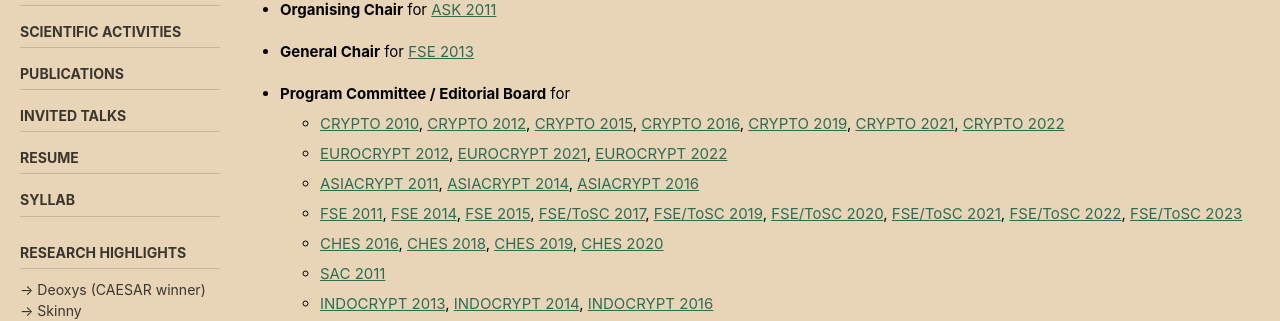
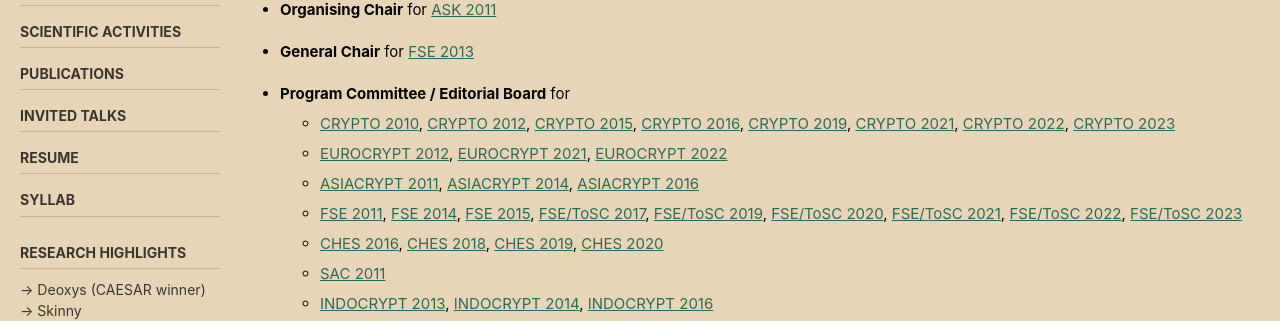
Before and after one commit to thomaspeyrin/web, a Jekyll site: the page built from activities.md, in a window 1280 px wide and 900 px high. Shown: the part 211-532 px from the top of the window. Built offline with Jekyll 4.4.1, drawn with Linux system fonts in a browser that asks for light colours; cached includes are drawn as plain includes; nearby versions of some CDN libraries; our own code applies the rules of GitHub Pages for plain Markdown files.

Commit message:
Update activities.md

```diff
--- a/activities.md
+++ b/activities.md
@@ -21,7 +21,7 @@ sidebar:
 - **General Chair** for [FSE 2013](http://fse2013.spms.ntu.edu.sg/)
 
 - **Program Committee / Editorial Board** for
-  - [CRYPTO 2010]("http://www.iacr.org/conferences/crypto2010"), [CRYPTO 2012]("http://www.iacr.org/conferences/crypto2012"), [CRYPTO 2015]("http://www.iacr.org/conferences/crypto2015"), [CRYPTO 2016]("http://www.iacr.org/conferences/crypto2016"), [CRYPTO 2019]("http://www.iacr.org/conferences/crypto2019"), [CRYPTO 2021]("http://www.iacr.org/conferences/crypto2021"), [CRYPTO 2022]("http://www.iacr.org/conferences/crypto2022")
+  - [CRYPTO 2010]("http://www.iacr.org/conferences/crypto2010"), [CRYPTO 2012]("http://www.iacr.org/conferences/crypto2012"), [CRYPTO 2015]("http://www.iacr.org/conferences/crypto2015"), [CRYPTO 2016]("http://www.iacr.org/conferences/crypto2016"), [CRYPTO 2019]("http://www.iacr.org/conferences/crypto2019"), [CRYPTO 2021]("http://www.iacr.org/conferences/crypto2021"), [CRYPTO 2022]("http://www.iacr.org/conferences/crypto2022"), [CRYPTO 2023]("http://www.iacr.org/conferences/crypto2023")
   - [EUROCRYPT 2012]("http://www.cs.bris.ac.uk/eurocrypt2012"), [EUROCRYPT 2021]("https://eurocrypt.iacr.org/2021/"), [EUROCRYPT 2022]("https://eurocrypt.iacr.org/2022/")
   - [ASIACRYPT 2011]("http://cist.korea.ac.kr/~asiacrypt2011/index.php?cont=home"), [ASIACRYPT 2014]("http://www.iacr.org/conferences/asiacrypt2014"), [ASIACRYPT 2016]("http://asiacrypt2016.com")
   - [FSE 2011]("http://fse2011.mat.dtu.dk"), [FSE 2014]("http://fse2014.isg.rhul.ac.uk"), [FSE 2015]("http://light-sec.org/fse2015"), [FSE/ToSC 2017]("http://www.nuee.nagoya-u.ac.jp/labs/tiwata/fse2017"), [FSE/ToSC 2019]("https://fse.iacr.org/2019"), [FSE/ToSC 2020]("https://fse.iacr.org/2020"), [FSE/ToSC 2021]("https://fse.iacr.org/2021"), [FSE/ToSC 2022]("https://fse.iacr.org/2022"), [FSE/ToSC 2023]("https://fse.iacr.org/2023")
```
